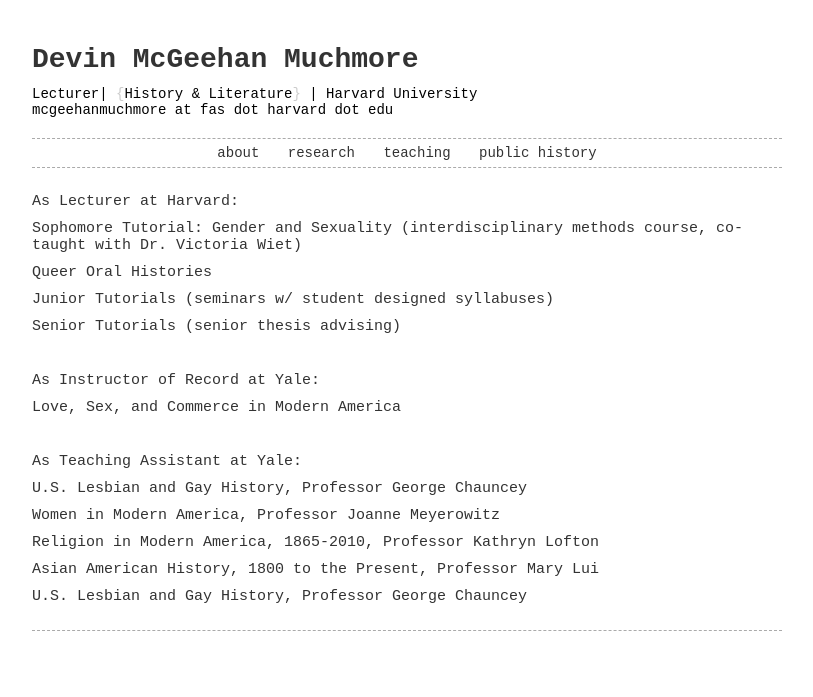
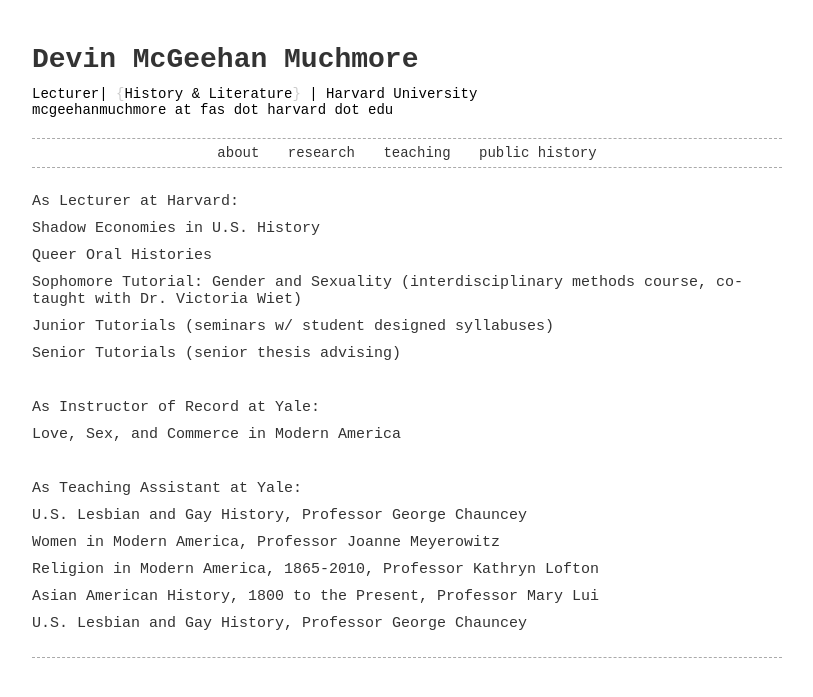
Before and after one commit to devintmm/devintmm.github.io, a Jekyll site: the page built from teaching.md, in a window 1280 px wide. Shown: the top 697 px of the page, without its empty margins (233-1046 px from the left). Built offline with Jekyll 4.4.1, drawn with Linux system fonts in a browser that asks for light colours.

Commit message:
Update teaching.md

```diff
--- a/teaching.md
+++ b/teaching.md
@@ -4,9 +4,11 @@ permalink: /teaching
 ---
 As Lecturer at Harvard:
 
-Sophomore Tutorial: Gender and Sexuality (interdisciplinary methods course, co-taught with Dr. Victoria Wiet)
+Shadow Economies in U.S. History
 
 Queer Oral Histories
+
+Sophomore Tutorial: Gender and Sexuality (interdisciplinary methods course, co-taught with Dr. Victoria Wiet)
 
 Junior Tutorials (seminars w/ student designed syllabuses)
 
```
